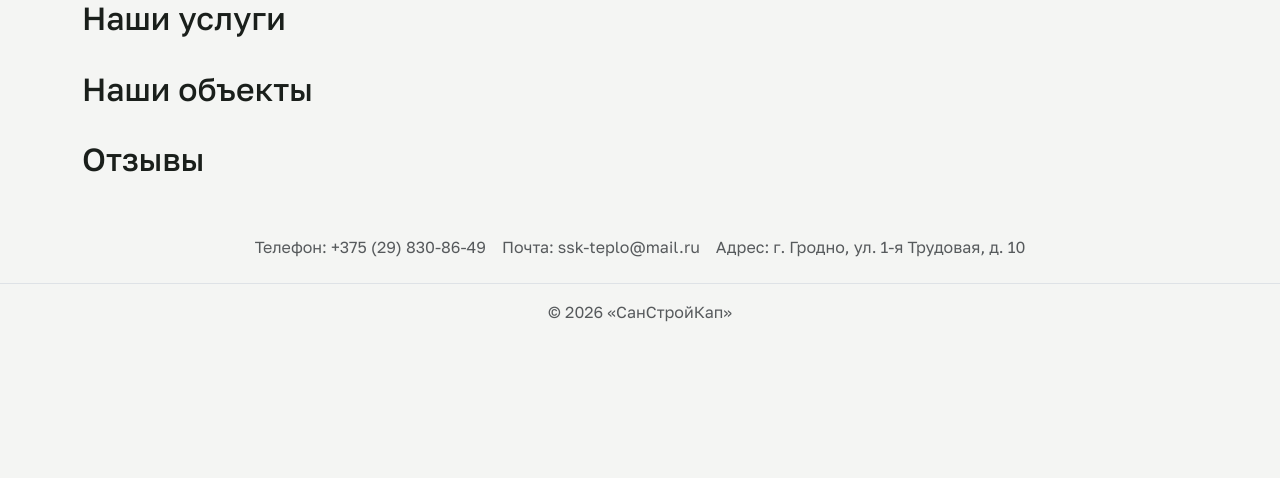
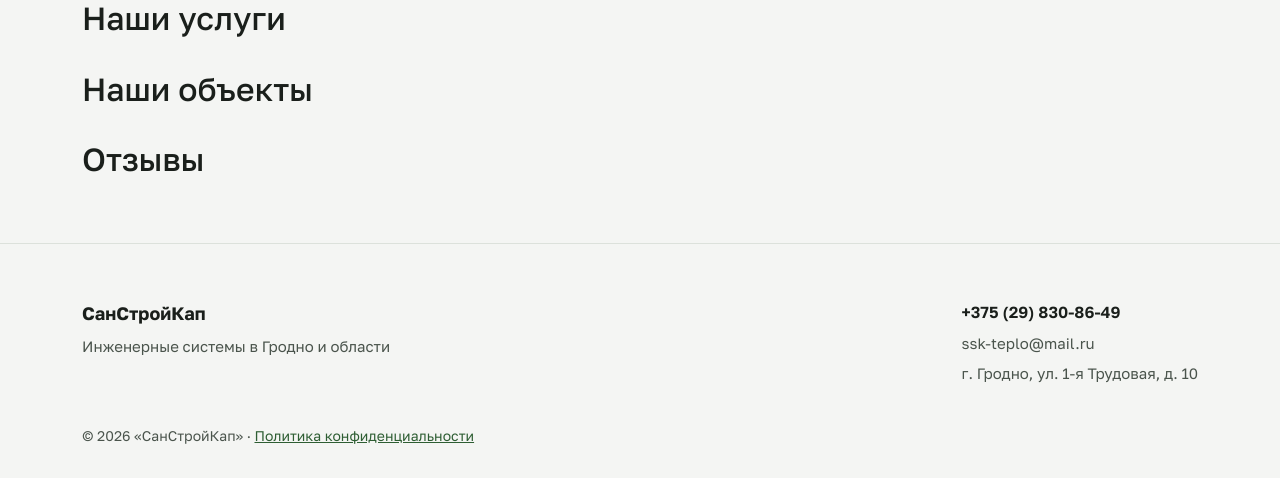
Before and after one commit to GlebTrifonov/ssk-site, a Django app: page / in a window 1280 px wide. Shown: the part 793-1271 px from the top of the page. Before the commit the page ends 1115 px from the top, so only its background shows below. Run offline with Django 5.2, Linux system fonts and the light colour scheme; data that the repository does not hold is empty.

Commit message:
feat: update footer

```diff
--- a/static/css/style.css
+++ b/static/css/style.css
@@ -126,3 +126,55 @@ body {
   background-color: var(--color-accent);
   border-color: var(--color-accent);
 }
+
+/* Подвал: слева название, справа контакты */
+.site-footer {
+  margin-top: 80px;
+  padding: 56px 0 32px;
+  border-top: 1px solid var(--color-border);
+}
+
+.site-footer-inner {
+  display: flex;
+  flex-wrap: wrap;
+  justify-content: space-between;
+  gap: 24px 56px;
+}
+
+.site-footer-brand,
+.site-footer-contacts {
+  display: flex;
+  flex-direction: column;
+  gap: 8px;
+}
+
+.site-footer-contacts {
+  margin-bottom: 0;
+}
+
+.site-footer-name {
+  font-size: 1.125rem;
+  font-weight: 700;
+}
+
+.site-footer-muted {
+  font-size: 0.9375rem;
+  color: var(--color-text-muted);
+  text-decoration: none;
+}
+
+.site-footer-phone {
+  font-weight: 600;
+  color: var(--color-text);
+  text-decoration: none;
+}
+
+.site-footer-contacts a:hover {
+  color: var(--color-accent);
+}
+
+.site-footer-copy {
+  margin: 40px 0 0;
+  font-size: 0.875rem;
+  color: var(--color-text-muted);
+}
--- a/templates/base.html
+++ b/templates/base.html
@@ -42,19 +42,21 @@
       {% endif %}
       {% block content %}{% endblock %}
     </main>
-    <footer class="py-3 my-4">
-      <ul class="nav justify-content-center border-bottom pb-3 mb-3">
-        <li class="nav-item">
-          <a href="tel:+375298308649" class="nav-link px-2 text-body-secondary">Телефон: +375 (29) 830-86-49</a>
-        </li>
-        <li class="nav-item">
-          <span class="nav-link px-2 text-body-secondary">Почта: <span class="user-select-all">ssk-teplo@mail.ru</span></span>
-        </li>
-        <li class="nav-item">
-          <a href="https://www.google.com/maps/place/1-%D1%8F+%D0%9F%D1%80%D0%B0%D1%86%D0%BE%D1%9E%D0%BD%D0%B0%D1%8F+%D0%B2%D1%83%D0%BB%D1%96%D1%86%D0%B0+10,+%D0%93%D1%80%D0%BE%D0%B4%D0%BD%D0%B0,+%D0%93%D1%80%D0%BE%D0%B4%D0%B7%D0%B5%D0%BD%D1%81%D0%BA%D0%B0%D1%8F+%D0%B2%D0%BE%D0%B1%D0%BB%D0%B0%D1%81%D1%86%D1%8C,+%D0%91%D0%B5%D0%BB%D0%B0%D1%80%D1%83%D1%81%D1%8C/@53.6809205,23.8268243,19z/data=!3m1!4b1!4m6!3m5!1s0x46dfd6261436c4a5:0xd4dcde103a65b6dd!8m2!3d53.6809197!4d23.8274694!16s%2Fg%2F11c19dbbtj?entry=ttu&g_ep=EgoyMDI2MTAxOS4wIKXMDSoASAFQAw%3D%3D" target="_blank" class="nav-link px-2 text-body-secondary">Адрес: г. Гродно, ул. 1-я Трудовая, д. 10</a>
-        </li>
-      </ul>
-      <p class="text-center text-body-secondary">© {% now "Y" %} «СанСтройКап»</p>
+    <footer id="contacts" class="site-footer">
+      <div class="container">
+        <div class="site-footer-inner">
+          <div class="site-footer-brand">
+            <span class="site-footer-name">СанСтройКап</span>
+            <span class="site-footer-muted">Инженерные системы в Гродно и области</span>
+          </div>
+          <address class="site-footer-contacts">
+            <a href="tel:+375298308649" class="site-footer-phone">+375 (29) 830-86-49</a>
+            <a href="mailto:ssk-teplo@mail.ru" class="site-footer-muted">ssk-teplo@mail.ru</a>
+            <a href="https://www.google.com/maps/place/1-%D1%8F+%D0%9F%D1%80%D0%B0%D1%86%D0%BE%D1%9E%D0%BD%D0%B0%D1%8F+%D0%B2%D1%83%D0%BB%D1%96%D1%86%D0%B0+10,+%D0%93%D1%80%D0%BE%D0%B4%D0%BD%D0%B0,+%D0%93%D1%80%D0%BE%D0%B4%D0%B7%D0%B5%D0%BD%D1%81%D0%BA%D0%B0%D1%8F+%D0%B2%D0%BE%D0%B1%D0%BB%D0%B0%D1%81%D1%86%D1%8C,+%D0%91%D0%B5%D0%BB%D0%B0%D1%80%D1%83%D1%81%D1%8C/@53.6809205,23.8268243,19z/data=!3m1!4b1!4m6!3m5!1s0x46dfd6261436c4a5:0xd4dcde103a65b6dd!8m2!3d53.6809197!4d23.8274694!16s%2Fg%2F11c19dbbtj?entry=ttu&g_ep=EgoyMDI2MTAxOS4wIKXMDSoASAFQAw%3D%3D" target="_blank" rel="noopener" class="site-footer-muted">г. Гродно, ул. 1-я Трудовая, д. 10</a>
+          </address>
+        </div>
+        <p class="site-footer-copy">© {% now "Y" %} «СанСтройКап» · <a href="{% url 'privacy' %}">Политика конфиденциальности</a></p>
+      </div>
     </footer>
     <script src="https://cdn.jsdelivr.net/npm/bootstrap@5.3.8/dist/js/bootstrap.bundle.min.js" integrity="sha384-FKyoEForCGlyvwx9Hj09JcYn3nv7wiPVlz7YYwJrWVcXK/BmnVDxM+D2scQbITxI" crossorigin="anonymous"></script>
   </body>
```
